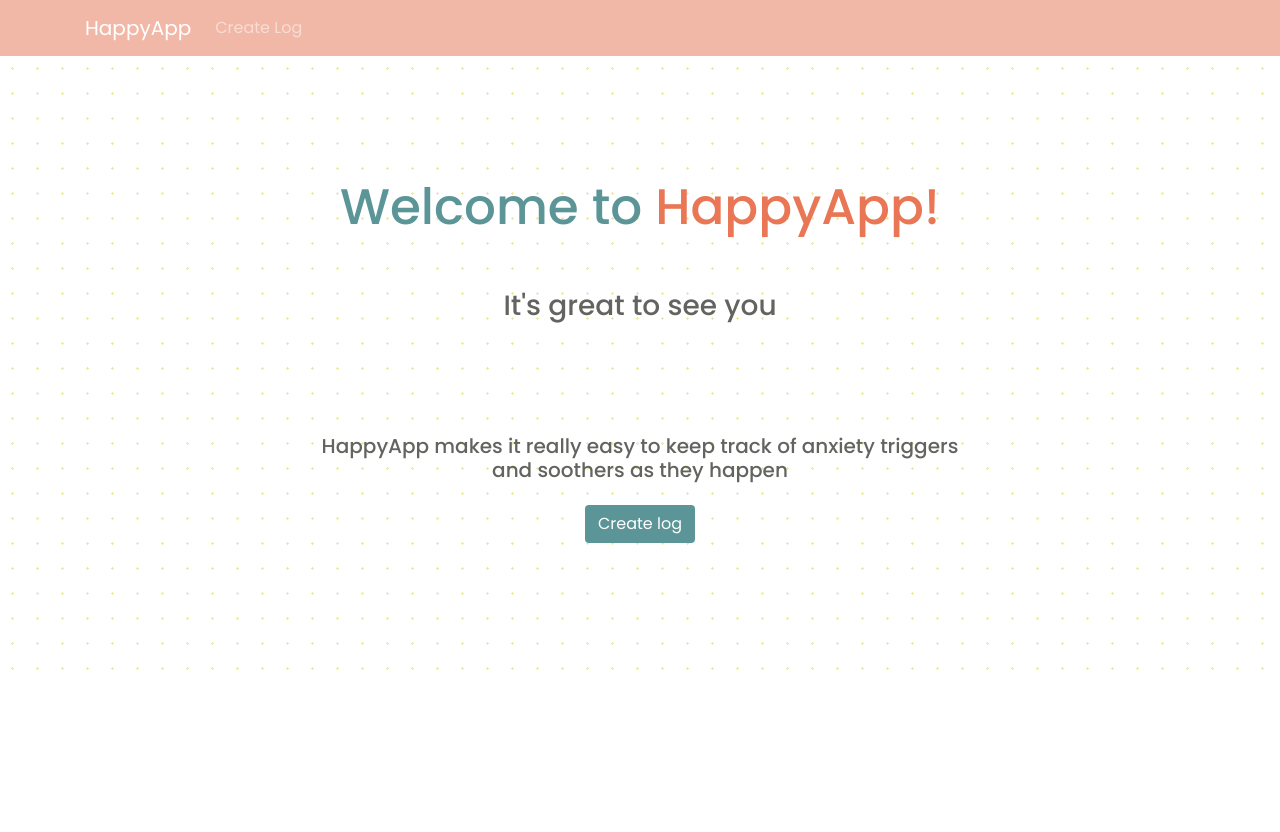
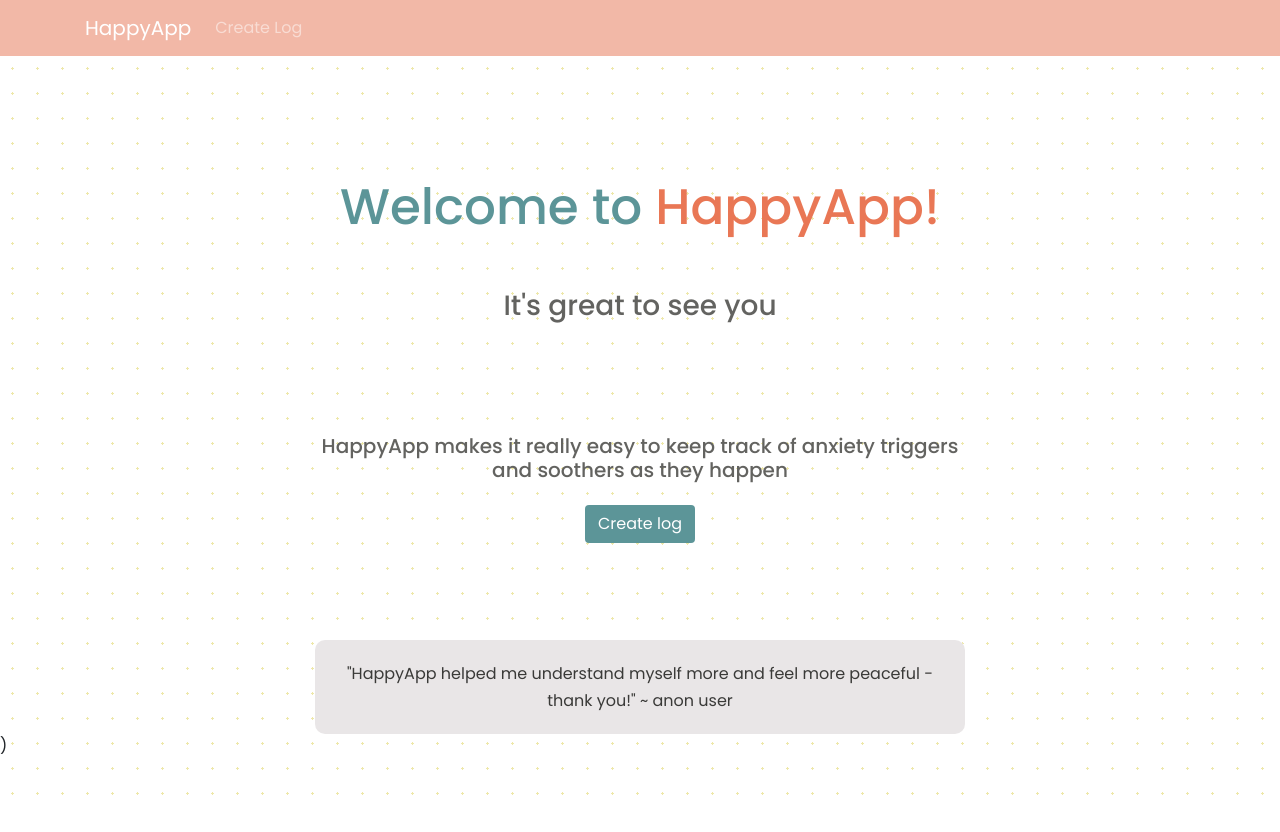
Before and after one commit to giomine/happyapp, a React (Create React App) app: page / in a window 1280 px wide. Before the commit the page ends 800 px from the top, so only its background shows below. Built offline with nearby package versions, Linux system fonts and the light colour scheme; no server answers.

Commit message:
Edit quote - if quotes api is down, testimonial will display

```diff
--- a/src/components/LandingPage.jsx
+++ b/src/components/LandingPage.jsx
@@ -6,7 +6,7 @@ import { Link } from "react-router-dom";
 
 
 function LandingPage(props) {
-    const [quote, setQuote] = useState('');
+    const [quote, setQuote] = useState('"HappyApp helped me understand myself more and feel more peaceful - thank you!"  ~ anon user');
 
     useEffect(() => {
             const quotes = fetch("https://quotes.rest/qod?language=en")
@@ -40,7 +40,7 @@ function LandingPage(props) {
                 <h5>HappyApp makes it really easy to keep track of anxiety triggers and soothers as they happen</h5>
                 <Link to="/logs" className="btn" style={{marginTop: "15px", background: "#5c9598", color: "white"}}>Create log</Link>
             </Welcome>
-            {quote && (<Quote><p id="heading" style={{margin: "0"}}>Quote of the Day failed to load - refresh page</p>{quote}</Quote>)}
+            <Quote><p id="heading" style={{margin: "0"}}></p>{quote}</Quote>)
         </Bg>
     )
 
```
